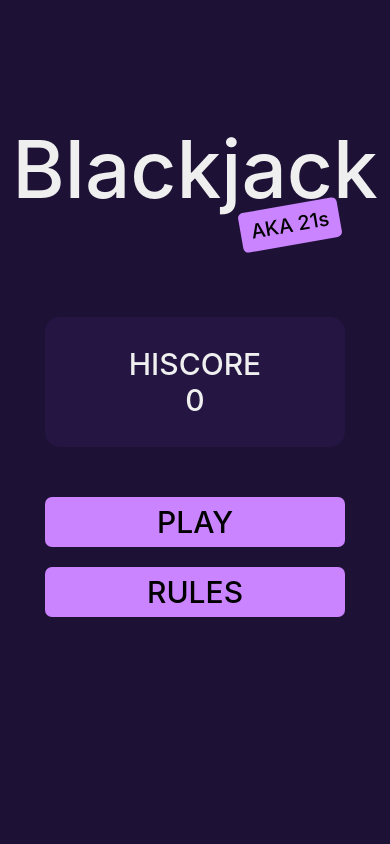
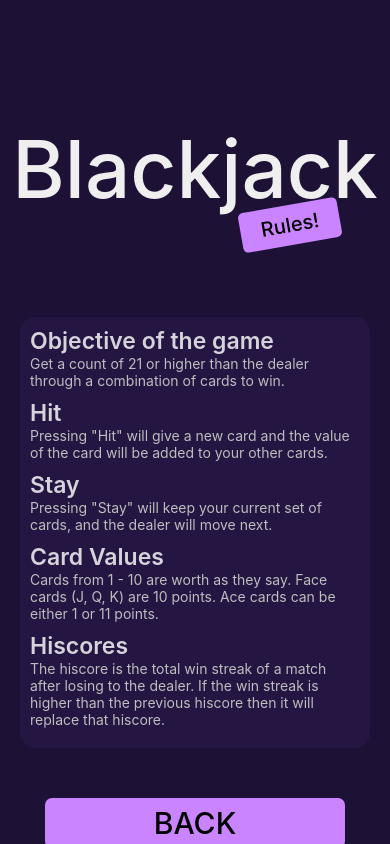
Before and after one commit to cBridges851/blackjack, a React Native app: screen /Rules in a window 390 px wide. Built offline with nearby package versions, Linux system fonts and the light colour scheme.

Commit message:
rules Added functionality to the rules and back buttons. The rules page has been made entirely.

```diff
--- a/App.js
+++ b/App.js
@@ -1,20 +1,28 @@
 import React from "react";
+import { NavigationContainer } from "@react-navigation/native";
+import { createNativeStackNavigator } from '@react-navigation/native-stack';
+import { StyleSheet, View, ScrollView } from "react-native";
 import Home from "./src/components/home-screen/Home.js";
-import { StyleSheet, View } from "react-native";
+import Rules from "./src/components/rules/Rules.js";
 
 export default class App extends React.Component {
 	render() {
+		const Stack = createNativeStackNavigator();
 		return (
-			<View style={styles.container}>
-				<Home></Home>
-			</View>
+			<NavigationContainer>
+					<Stack.Navigator>
+						<Stack.Screen
+							name="Home"
+							component={Home}
+							options={{headerShown: false}}
+						/>
+						<Stack.Screen
+							name="Rules"
+							component={Rules}
+							options={{headerShown: false}}
+						/>
+					</Stack.Navigator>
+			</NavigationContainer>
 		)
 	}
 };
-
-const styles = StyleSheet.create({
-	container: {
-		flex: 1,
-		backgroundColor: "#1D1135"
-	}
-});
--- a/package.json
+++ b/package.json
@@ -10,8 +10,12 @@
     "lint": "eslint ."
   },
   "dependencies": {
+    "@react-navigation/native": "^6.0.2",
+    "@react-navigation/native-stack": "^6.1.0",
     "react": "17.0.2",
-    "react-native": "0.65.1"
+    "react-native": "0.65.1",
+    "react-native-safe-area-context": "^3.3.2",
+    "react-native-screens": "^3.7.2"
   },
   "devDependencies": {
     "@babel/core": "^7.12.9",
--- a/src/components/home-screen/HomeScreenHeader.js
+++ b/src/components/Header.js
@@ -2,12 +2,12 @@ import React from "react";
 import { StyleSheet, Text, View } from "react-native";
 import Label from "./Label";
 
-export default class HomeScreenHeader extends React.Component {
+export default class Header extends React.Component {
     render() {
         return(
             <View>
                 <Text style={styles.blackjack}>Blackjack</Text>
-                <Label labelText="AKA 21s"></Label>
+                <Label labelText={this.props.labelText}></Label>
             </View>
         )
     }
--- a/src/components/PrimaryButton.js
+++ b/src/components/PrimaryButton.js
@@ -5,7 +5,9 @@ export default class PrimaryButton extends React.Component {
     render() {
         return(
             <View>
-                <TouchableOpacity style={styles.primaryButton}>
+                <TouchableOpacity
+                    style={styles.primaryButton}
+                    onPress={this.props.onPress}>
                     <Text style={styles.primaryButtonText}>
                         {this.props.buttonName}
                     </Text>
--- /dev/null
+++ b/src/components/TextContainer.js
@@ -0,0 +1,40 @@
+import React from "react";
+import { StyleSheet, Text, View } from "react-native";
+
+export default class TextContainer extends React.Component {
+    render() {
+        let elements = React.Children.toArray(this.props.children)
+
+        if (elements.length === 1) {
+            elements = React.cloneElement(elements[0], { className: 'top bottom' })
+        }
+        else if (elements.length > 0) {
+            let lastElement = elements[elements.length - 1]
+            elements =
+            [React.cloneElement(elements[0], { className: 'top' })]
+                .concat(elements.slice(1, -1))
+                .concat(React.cloneElement(lastElement, { className: 'bottom' }))
+        }
+
+        return(
+            <View style={styles.textContainer}>
+                {elements}
+            </View>
+        )
+    }
+}
+
+const styles = StyleSheet.create({
+    textContainer: {
+        backgroundColor: "#241542",
+        width: 350,
+        borderRadius: 15,
+        paddingVertical: 10,
+        paddingHorizontal: 10,
+        // height: 130,
+        justifyContent: 'center',
+        alignSelf:"center",
+        marginTop: 100
+    },
+
+});
--- a/src/components/home-screen/HiScore.js
+++ /dev/null
@@ -1,32 +0,0 @@
-import React from "react";
-import { StyleSheet, Text, View } from "react-native";
-
-export default class HiScore extends React.Component {
-    render() {
-        return(
-            <View style={styles.hiscore}>
-                <Text style={styles.hiscoreText}>HISCORE</Text>
-                <Text style={styles.hiscoreText}>0</Text>
-            </View>
-        )
-    }
-}
-
-const styles = StyleSheet.create({
-    hiscore: {
-        backgroundColor: "#241542",
-        width: 300,
-        borderRadius: 15,
-        paddingVertical: 5,
-        height: 130,
-        justifyContent: 'center',
-        alignSelf:"center",
-        marginTop: 100
-    },
-    hiscoreText: {
-        color: "#EFEFEF",
-        fontSize: 30,
-        textAlign: "center",
-        fontWeight: "500"
-    }
-});
--- a/src/components/home-screen/Home.js
+++ b/src/components/home-screen/Home.js
@@ -1,18 +1,24 @@
 import React from "react";
 import { Button, StyleSheet, Text, View } from "react-native"
 import PrimaryButton from "../PrimaryButton";
-import HiScore from "./HiScore";
-import HomeScreenHeader from "./HomeScreenHeader";
+import Header from "../Header";
+import TextContainer from "../TextContainer";
 
 export default class Home extends React.Component {
     render() {
         return (
-            <View>
-                <HomeScreenHeader></HomeScreenHeader>
-                <HiScore></HiScore>
-                <View style={styles.homeButtons}>
+            <View style={styles.container}>
+                <Header labelText="AKA 21s"></Header>
+                <TextContainer>
+                    <Text style={styles.hiscoreText}>HISCORE</Text>
+                    <Text style={styles.hiscoreText}>0</Text>
+                </TextContainer>
+                <View style={styles.homeButtonsContainer}>
                     <PrimaryButton buttonName="PLAY"></PrimaryButton>
-                    <PrimaryButton buttonName="RULES"></PrimaryButton>
+                    <PrimaryButton
+                        buttonName="RULES"
+                        onPress={() => this.props.navigation.navigate("Rules")}
+                    />
                 </View>
             </View>
         )
@@ -20,9 +26,19 @@ export default class Home extends React.Component {
 }
 
 const styles = StyleSheet.create({
-    homeButtons: {
+    container: {
+		flex: 1,
+		backgroundColor: "#1D1135"
+	},
+    homeButtonsContainer: {
         justifyContent: 'center',
         alignSelf:"center",
         marginTop: 50
+    },
+    hiscoreText: {
+        color: "#EFEFEF",
+        fontSize: 30,
+        textAlign: "center",
+        fontWeight: "500"
     }
 });
--- /dev/null
+++ b/src/components/rules/Rules.js
@@ -0,0 +1,62 @@
+import React from "react";
+import { ScrollView, StyleSheet, Text, View } from "react-native";
+import Header from "../Header";
+import TextContainer from "../TextContainer";
+import PrimaryButton from "../PrimaryButton";
+
+export default class Rules extends React.Component {
+    render() {
+        return(
+            <ScrollView>
+                <View style={styles.container}>
+                    <Header labelText="Rules!"></Header>
+                    <TextContainer style={styles.textContainer}>
+                        <Text style={styles.rulesHeadings}>Objective of the game</Text>
+                        <Text style={styles.rulesText}>
+                            Get a count of 21 or higher than the dealer through a combination of cards to win.
+                        </Text>
+                        <Text style={styles.rulesHeadings}>Hit</Text>
+                        <Text style={styles.rulesText}>
+                            Pressing "Hit" will give a new card and the value of the card will be added to your other cards.
+                        </Text>
+                        <Text style={styles.rulesHeadings}>Stay</Text>
+                        <Text style={styles.rulesText}>
+                            Pressing "Stay" will keep your current set of cards, and the dealer will move next.
+                        </Text>
+                        <Text style={styles.rulesHeadings}>Card Values</Text>
+                        <Text style={styles.rulesText}>
+                            Cards from 1 - 10 are worth as they say. Face cards (J, Q, K) are 10 points. Ace cards can be either 1 or 11 points.
+                        </Text>
+                        <Text style={styles.rulesHeadings}>Hiscores</Text>
+                        <Text style={styles.rulesText}>
+                            The hiscore is the total win streak of a match after losing to the dealer. If the win streak is higher than the previous hiscore then it will replace that hiscore.
+                        </Text>
+                    </TextContainer>
+                    <View style={styles.rulesButtonContainer}>
+                        <PrimaryButton buttonName="BACK" onPress={() => this.props.navigation.navigate("Home")}/>
+                    </View>
+                </View>
+            </ScrollView>
+        );
+    }
+}
+
+const styles = StyleSheet.create({
+    container: {
+		flex: 1,
+		backgroundColor: "#1D1135"
+	},
+    rulesButtonContainer: {
+        marginTop: 50,
+        alignSelf: "center"
+    },
+    rulesHeadings: {
+        color: "#D6D4DA",
+        fontSize: 23,
+        fontWeight: "600"
+    },
+    rulesText: {
+        color: "#BEBEBE",
+        marginBottom: 10
+    }
+});
```
Also changed, not shown: src/components/Label.js (renamed from src/components/home-screen/Label.js), 1 other file (tests, documents, lock files or other folders).
